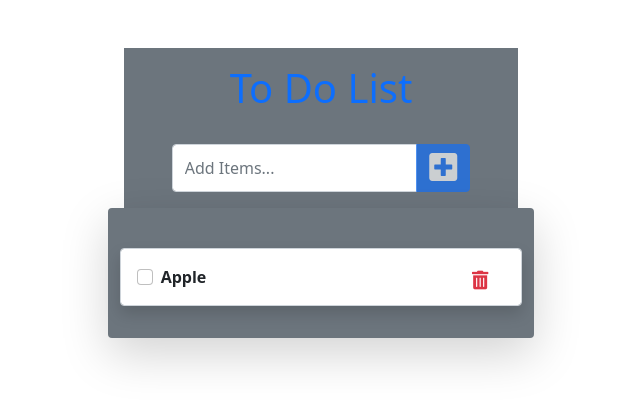
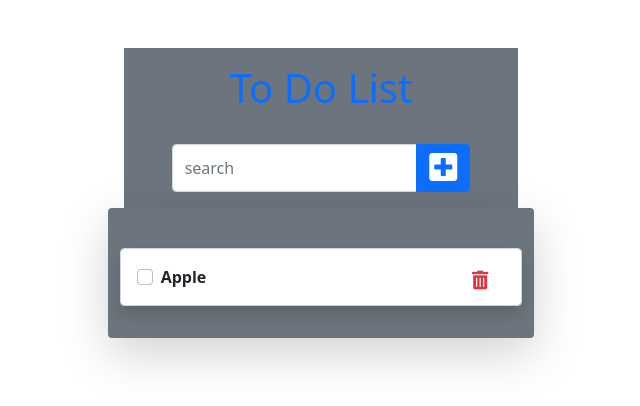
Before and after one commit to dev22451/Rajneesh, a React (Create React App) app: page / in a window 1280 px wide. Shown: the top 406 px of the page, without its empty margins (319-959 px from the left). Built offline with nearby package versions, Linux system fonts and the light colour scheme; some icons are missing.

Commit message:
add search functionality

```diff
--- a/src/App.js
+++ b/src/App.js
@@ -6,14 +6,22 @@ import List from "./component/list";
 class App extends React.Component {
 
   state = {
-    data: [{ id: new Date().getTime().toString(), todo: "Apple" }]
+    data: [{ id: new Date().getTime().toString(), todo: "Apple" }],
+    filterText: ''
+
   }
 
+  serText = (serVal) => {
+    this.setState({ filterText: serVal });
 
-  handleSubmit = (newVal) => {
+  }
 
-    this.setState({ data: [...this.state.data, newVal] })
+  handleSubmit = (newVal, todo) => {
+    const { data } = this.state
 
+    if (todo !== "") {
+      this.setState({ data: [...this.state.data, newVal] })
+    }
   }
 
   handleRemove = (index) => {
@@ -39,17 +47,23 @@ class App extends React.Component {
 
   render() {
     const { data } = this.state;
+
+
     return (
       <div>
         <div className="container-fluid ">
-          <Form onSubmit={this.handleSubmit} />
+          <Form onSubmit={this.handleSubmit}
+            onSearch={this.serText}
+
+          />
           <List todo={data}
             onDelete={this.handleRemove}
             onEdit={this.handleOnEdit}
+            filterValue={this.state.filterText}
           />
 
         </div>
-      </div>
+      </div >
 
 
     );
--- a/src/component/form.js
+++ b/src/component/form.js
@@ -10,6 +10,16 @@ class Form extends React.Component {
 
   handleInput = (e) => {
     const { name, value } = e.target;
+
+    this.setState({
+      [name]: value, id: new Date().getTime().toString(),
+    })
+
+  }
+  handleSearch = (e) => {
+    this.props.onSearch(e.target.value)
+    const { name, value } = e.target;
+
     this.setState({
       [name]: value, id: new Date().getTime().toString(),
     })
@@ -18,11 +28,14 @@ class Form extends React.Component {
 
   handleOnSubmit = (e) => {
     e.preventDefault();
-    this.props.onSubmit(this.state)
+    this.props.onSubmit(this.state, this.state.todo)
     this.setState({ todo: '' })
+    this.props.onSearch('')
+
 
 
   }
+
 
   render() {
     const { todo } = this.state;
@@ -36,8 +49,9 @@ class Form extends React.Component {
               <h1 className="text-center text-primary pt-3">To Do List </h1><br />
               <div className="input-group mb-3 px-4">
 
-                <input type="text" name="todo" id="todo" value={todo} onChange={this.handleInput} className="form-control " placeholder="Add Items..." />
-                <button type="submit" className="btn btn-primary" disabled={this.state.todo === ''}><i className="fas fa-plus-square fa-2x" title="Add Items"></i></button>
+
+                <input type="text" name="todo" id="todo" value={todo} onChange={this.handleSearch} className="form-control " placeholder="search" />
+                <button type="submit" className="btn btn-primary" ><i className="fas fa-plus-square fa-2x" title="Add Items"></i></button>
               </div>
             </form>
           </div >
--- a/src/component/list.js
+++ b/src/component/list.js
@@ -17,14 +17,19 @@ class List extends React.Component {
                         {
                             todo.map((item) => {
                                 const handleDeleteOn = () => { onDelete(item.id) }
-                                console.log(item)
+                                const filterValue = this.props.filterValue;
+                                const todoName = item.todo;
+
+                                if ((!filterValue) || (todoName.indexOf(filterValue) !== -1)) {
                                     return <ListItem
                                         item={item.todo}
                                         key={item.id}
                                         handleDelete={handleDeleteOn}
                                         handleEdit={onEdit}
                                         id={item.id}
+
                                     />
+                                }
                             })
                         }
                     </div>
--- a/src/component/listitem.js
+++ b/src/component/listitem.js
@@ -1,7 +1,6 @@
 import React from "react";
 
 class ListItem extends React.Component {
-    //myRef = React.createRef();
     state = {
         onEdit: false,
         editVal: this.props.item,
@@ -53,7 +52,7 @@ class ListItem extends React.Component {
     toggleChange = () => {
 
         this.setState({ isChecked: !this.state.isChecked });
-        console.log("check")
+
 
     }
 
```
Lines whose indentation alone changed are shown as unchanged.
